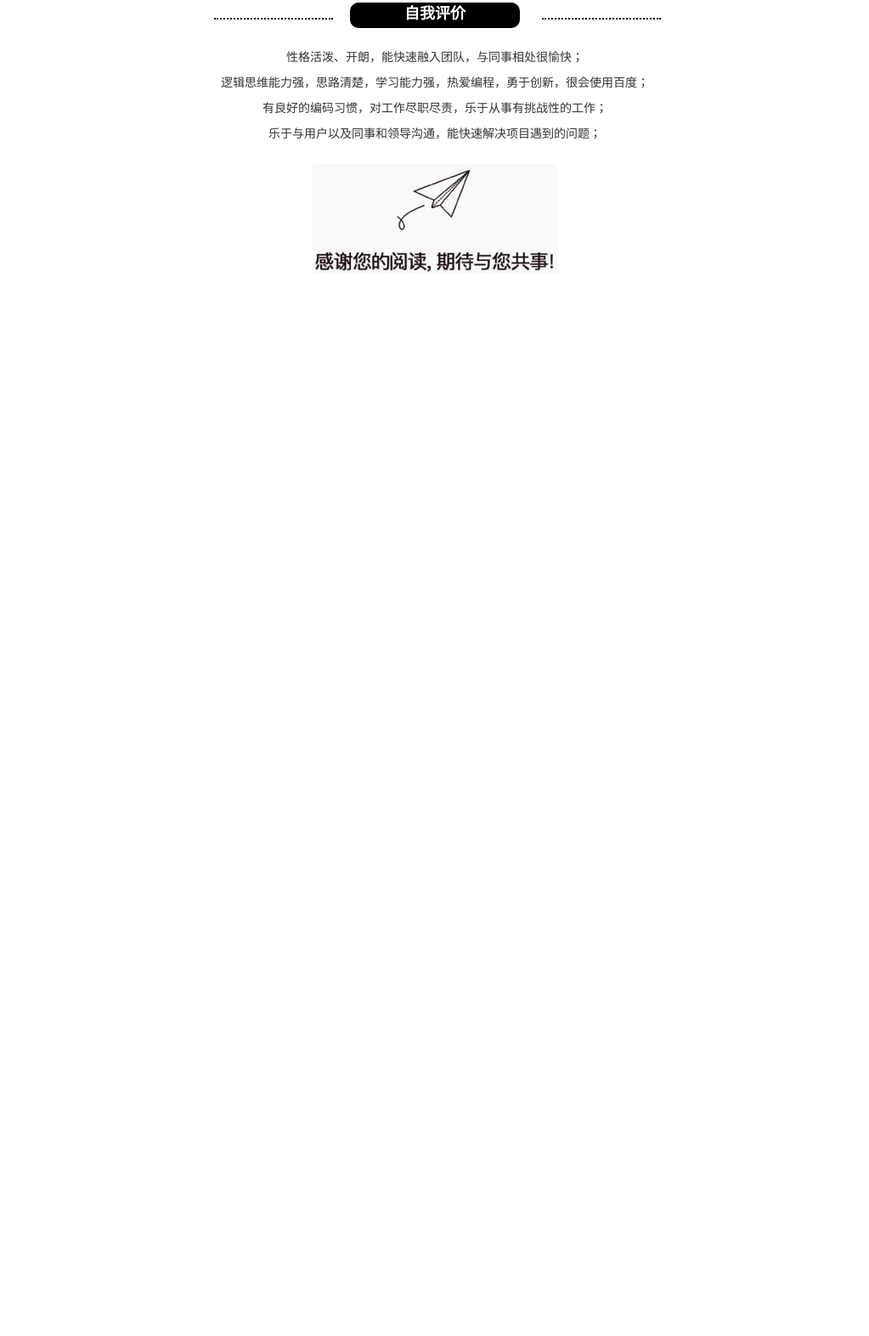
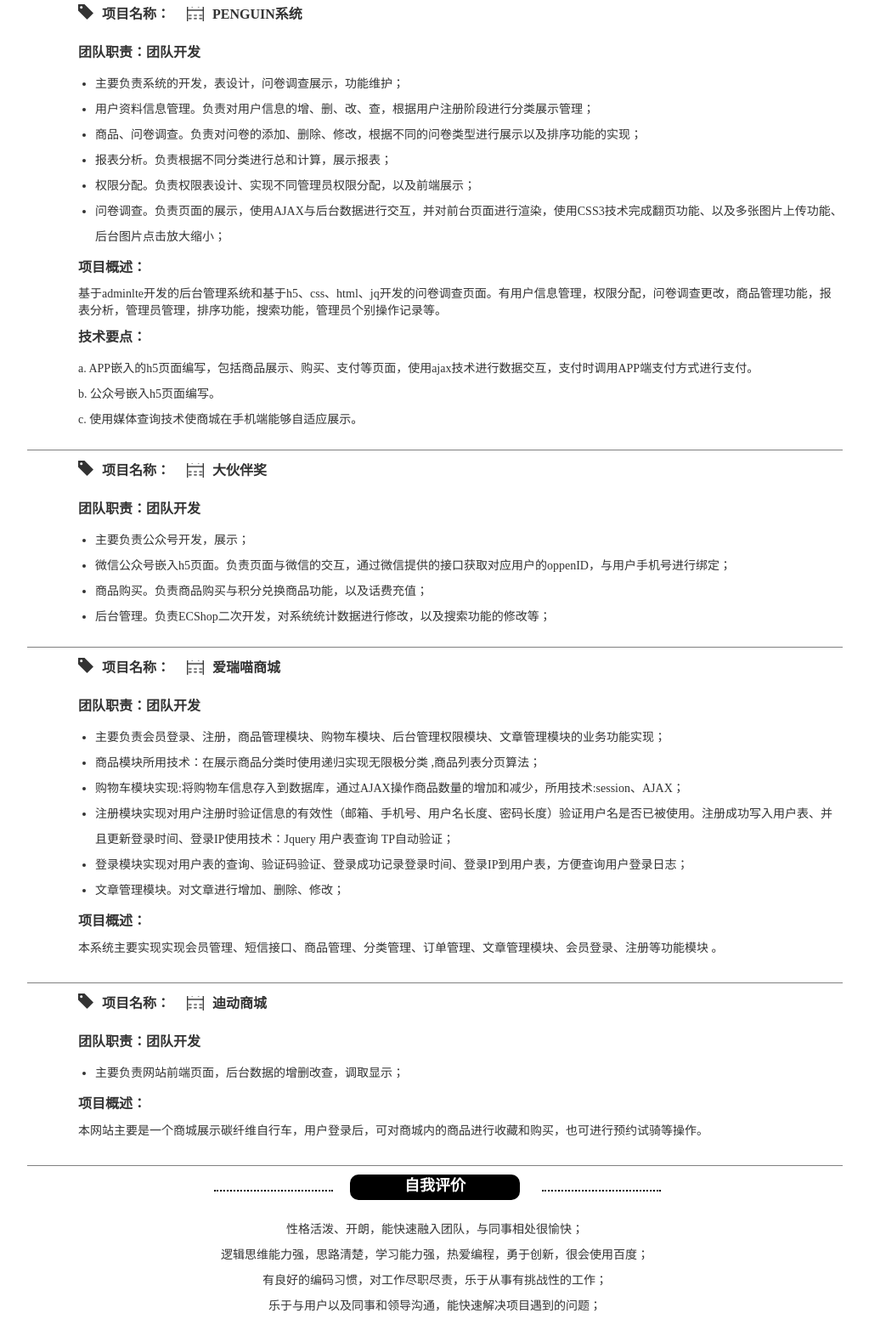
Before and after one commit to cainter/Resume, a plain HTML site: page SLResume.html in a window 1280 px wide. Shown: the part 1776-3348 px from the top of the page at 85% size, without its empty margins (128-1151 px from the left). Before the commit the page ends 2109 px from the top, so only its background shows below. Drawn offline with Linux system fonts and the light colour scheme.

Commit message:
optimize SLResume

```diff
--- a/SLResume.html
+++ b/SLResume.html
@@ -108,6 +108,59 @@
 								<li>使用媒体查询技术使商城在手机端能够自适应展示。</li>
 							</ul>
 						</div>
+						<div>
+							<p><span class="glyphicon glyphicon-tag" style="padding-right: 10px; font-size: 18px;"></span><span>项目名称：</span><span>PENGUIN系统</span></p>
+							<p><span>团队职责：</span><span>团队开发</span></p>
+							<ul class="_ulList">
+								<li>主要负责系统的开发，表设计，问卷调查展示，功能维护；</li>
+								<li>用户资料信息管理。负责对用户信息的增、删、改、查，根据用户注册阶段进行分类展示管理；</li>
+								<li>商品、问卷调查。负责对问卷的添加、删除、修改，根据不同的问卷类型进行展示以及排序功能的实现；</li>
+								<li>报表分析。负责根据不同分类进行总和计算，展示报表；</li>
+								<li>权限分配。负责权限表设计、实现不同管理员权限分配，以及前端展示；</li>
+								<li>问卷调查。负责页面的展示，使用AJAX与后台数据进行交互，并对前台页面进行渲染，使用CSS3技术完成翻页功能、以及多张图片上传功能、后台图片点击放大缩小；</li>
+							</ul>
+							<p>项目概述：</p>
+							<p>基于adminlte开发的后台管理系统和基于h5、css、html、jq开发的问卷调查页面。有用户信息管理，权限分配，问卷调查更改，商品管理功能，报表分析，管理员管理，排序功能，搜索功能，管理员个别操作记录等。</p>
+							<p>技术要点：</p>
+							<ul class="_olList">
+								<li>APP嵌入的h5页面编写，包括商品展示、购买、支付等页面，使用ajax技术进行数据交互，支付时调用APP端支付方式进行支付。</li>
+								<li>公众号嵌入h5页面编写。</li>
+								<li>使用媒体查询技术使商城在手机端能够自适应展示。</li>
+							</ul>
+						</div>
+						<div>
+							<p><span class="glyphicon glyphicon-tag" style="padding-right: 10px; font-size: 18px;"></span><span>项目名称：</span><span>大伙伴奖</span></p>
+							<p><span>团队职责：</span><span>团队开发</span></p>
+							<ul class="_ulList">
+								<li>主要负责公众号开发，展示；</li>
+								<li>微信公众号嵌入h5页面。负责页面与微信的交互，通过微信提供的接口获取对应用户的oppenID，与用户手机号进行绑定；</li>
+								<li>商品购买。负责商品购买与积分兑换商品功能，以及话费充值；</li>
+								<li>后台管理。负责ECShop二次开发，对系统统计数据进行修改，以及搜索功能的修改等；</li>
+							</ul>
+						</div>
+						<div>
+							<p><span class="glyphicon glyphicon-tag" style="padding-right: 10px; font-size: 18px;"></span><span>项目名称：</span><span>爱瑞喵商城</span></p>
+							<p><span>团队职责：</span><span>团队开发</span></p>
+							<ul class="_ulList">
+								<li>主要负责会员登录、注册，商品管理模块、购物车模块、后台管理权限模块、文章管理模块的业务功能实现；</li>
+								<li>商品模块所用技术：在展示商品分类时使用递归实现无限极分类 ,商品列表分页算法；</li>
+								<li>购物车模块实现:将购物车信息存入到数据库，通过AJAX操作商品数量的增加和减少，所用技术:session、AJAX；</li>
+								<li>注册模块实现对用户注册时验证信息的有效性（邮箱、手机号、用户名长度、密码长度）验证用户名是否已被使用。注册成功写入用户表、并且更新登录时间、登录IP使用技术：Jquery 用户表查询 TP自动验证；</li>
+								<li>登录模块实现对用户表的查询、验证码验证、登录成功记录登录时间、登录IP到用户表，方便查询用户登录日志；</li>
+								<li>文章管理模块。对文章进行增加、删除、修改；</li>
+							</ul>
+							<p>项目概述：</p>
+							<p>本系统主要实现实现会员管理、短信接口、商品管理、分类管理、订单管理、文章管理模块、会员登录、注册等功能模块 。</p>
+						</div>
+						<div>
+							<p><span class="glyphicon glyphicon-tag" style="padding-right: 10px; font-size: 18px;"></span><span>项目名称：</span><span>迪动商城</span></p>
+							<p><span>团队职责：</span><span>团队开发</span></p>
+							<ul class="_ulList">
+								<li>主要负责网站前端页面，后台数据的增删改查，调取显示；</li>
+							</ul>
+							<p>项目概述：</p>
+							<p>本网站主要是一个商城展示碳纤维自行车，用户登录后，可对商城内的商品进行收藏和购买，也可进行预约试骑等操作。</p>
+						</div>
 					</section>
 					<section>
 						<div class="_technology _selfEsti">
```
